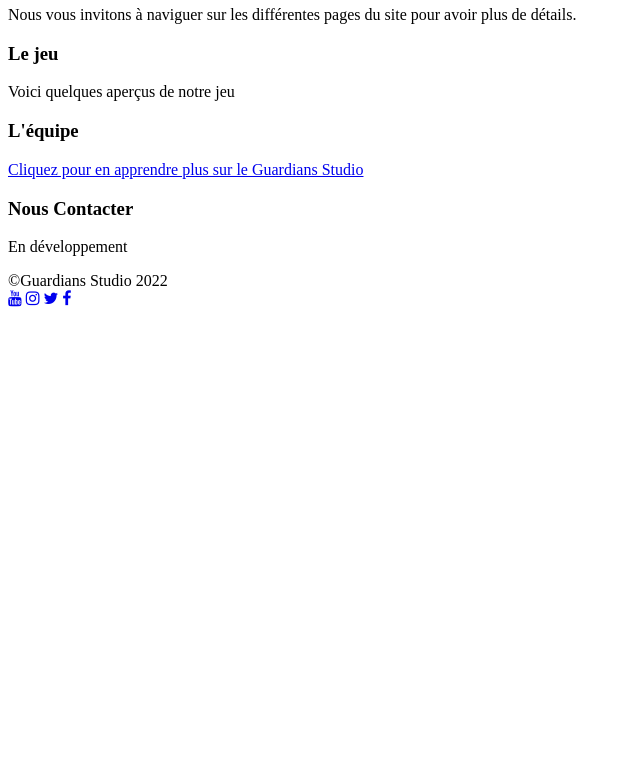
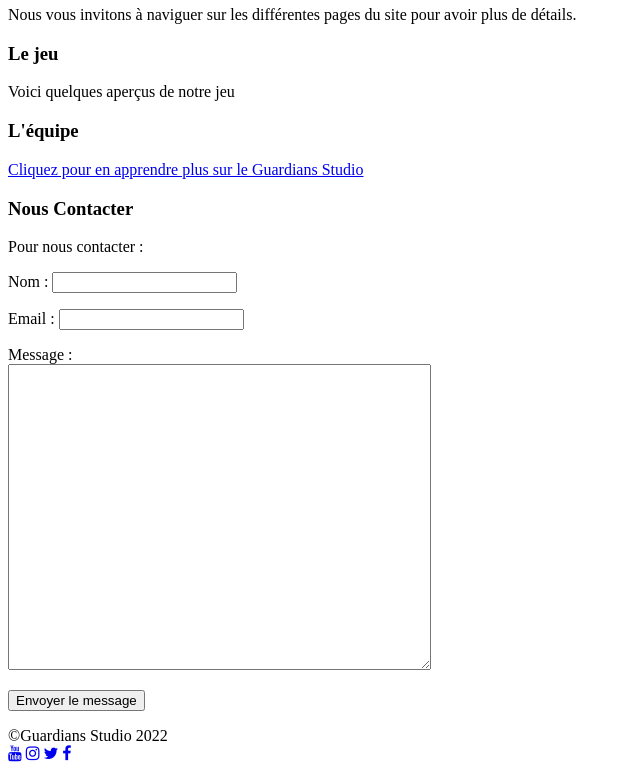
Before and after one commit to Guardians-Studio/WebSite, a PHP site: page /main.php in a window 1280 px wide. Shown: the part 518-1289 px from the top of the page, without its empty margins (0-640 px from the left). Before the commit the page ends 825 px from the top, so only its background shows below. Run offline with PHP 8.4, Linux system fonts and the light colour scheme.

Commit message:
php form, need to heberger the site mec

```diff
--- /dev/null
+++ b/php/info.php
@@ -0,0 +1,5 @@
+<?php
+
+phpinfo();
+
+?>
--- a/php/main.php
+++ b/php/main.php
@@ -47,7 +47,28 @@
 
         <section class="contact">
             <balise id="Nous Contacter"><h3>Nous Contacter</h3></balise>
-                <p>En développement
+            <p>
+                Pour nous contacter :
+            </p>
+            <form method="POST" action="send_email.php">
+                <p>
+                    <label for="name">Nom :</label>
+                    <input type="text" name="name">
+                </p>
+                <p>
+                    <label for="email">Email : </label>
+                    <input type="text" name="email">
+                </p>
+                <p>
+                    <label for="message">Message :</label>
+                    <br>
+                    <textarea name="message" cols="50" rows="20"></textarea>
+                    <br>
+                </p>
+                <p>
+                    <input type="submit" name="submit" value="Envoyer le message">
+                </p>
+            </form>
         </section>
 
         <?php include("footer.php"); ?>
```
Also changed, not shown: php/send_email.php (added, +15 -0 lines).
